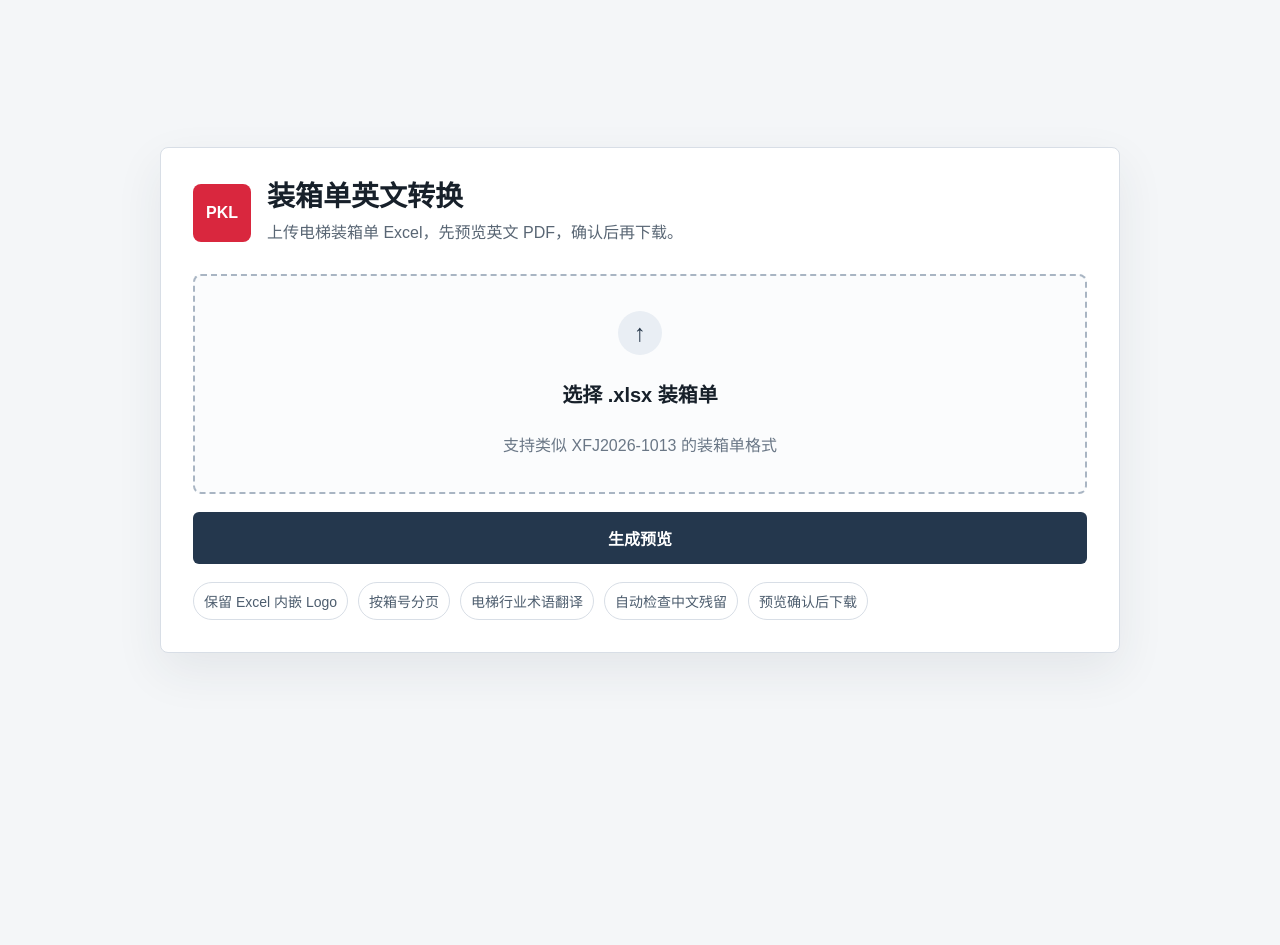
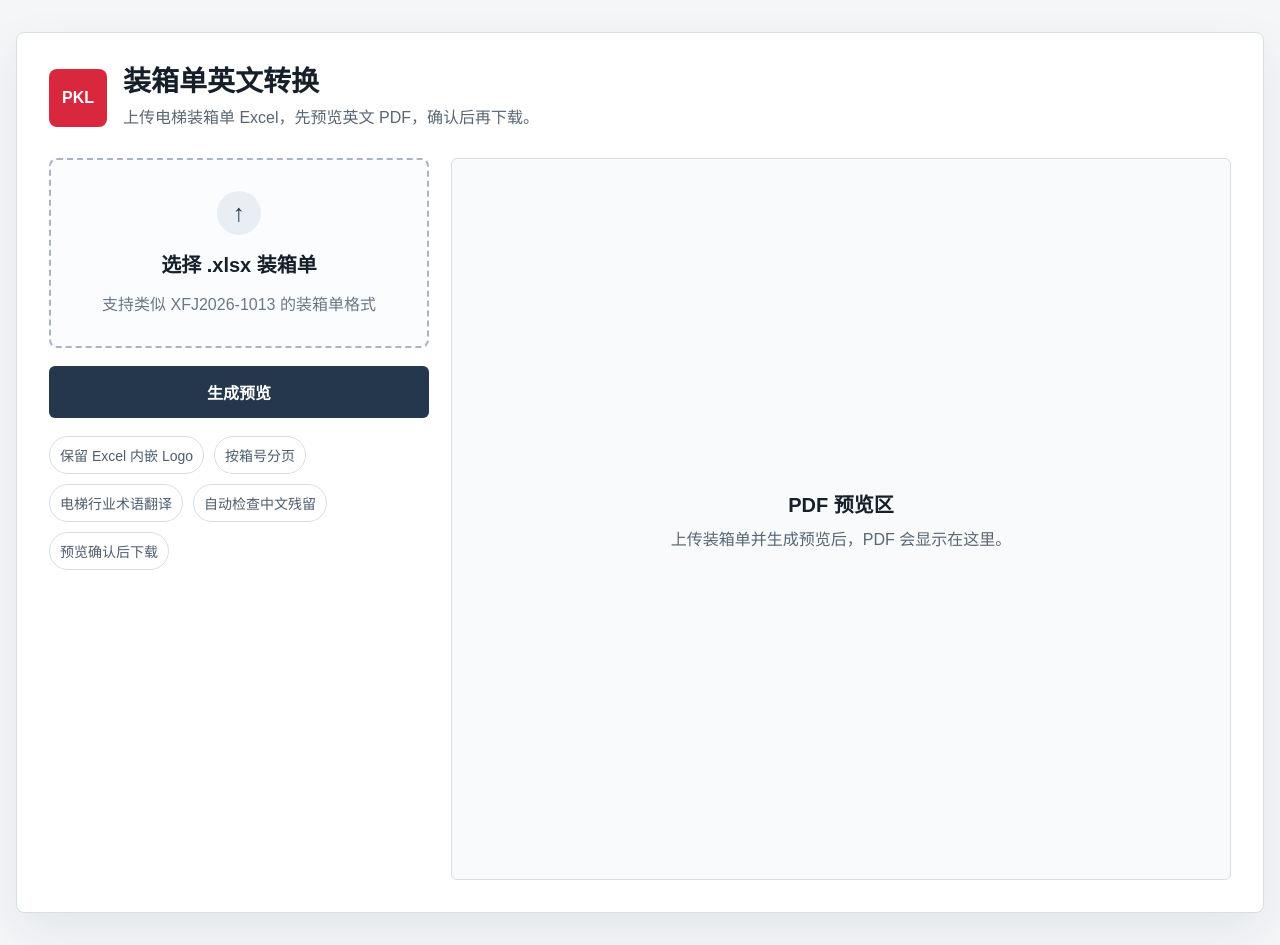
Before and after one commit to nafucode/pkl, a Flask app: page / in a window 1280 px wide. Before the commit the page ends 655 px from the top, so only its background shows below. Run offline with Flask 3, Linux system fonts and the light colour scheme.

Commit message:
Upgrade preview workbench layout

```diff
--- a/app.py
+++ b/app.py
@@ -43,6 +43,18 @@ def make_archive(result, code: str) -> io.BytesIO:
         zipped.write(result.report_path, f"{code}-translation-check-report.txt")
     archive.seek(0)
     return archive
+
+
+def data_url(mimetype: str, content: bytes) -> str:
+    return f"data:{mimetype};base64," + base64.b64encode(content).decode("ascii")
+
+
+def report_summary(report_text: str, residual_chinese_count: int) -> dict[str, int]:
+    quality_match = re.search(r"WARNING:\s*(\d+)\s+data quality issue", report_text)
+    return {
+        "residualChinese": residual_chinese_count,
+        "qualityIssues": int(quality_match.group(1)) if quality_match else 0,
+    }
 
 
 @app.get("/")
@@ -110,17 +122,25 @@ def preview():
 
         archive = make_archive(result, code)
         pdf_bytes = result.pdf_path.read_bytes()
+        excel_bytes = result.excel_path.read_bytes()
         report_text = result.report_path.read_text(encoding="utf-8")
 
         return jsonify(
             {
                 "filename": f"{code}-English.zip",
+                "pdfFilename": f"{code}-English.pdf",
+                "excelFilename": f"{code}-English.xlsx",
                 "packageCount": result.package_count,
                 "pageCount": result.page_count,
                 "residualChineseCount": result.residual_chinese_count,
+                "summary": report_summary(report_text, result.residual_chinese_count),
                 "reportText": report_text,
-                "pdfDataUrl": "data:application/pdf;base64," + base64.b64encode(pdf_bytes).decode("ascii"),
-                "zipDataUrl": "data:application/zip;base64," + base64.b64encode(archive.getvalue()).decode("ascii"),
+                "pdfDataUrl": data_url("application/pdf", pdf_bytes),
+                "excelDataUrl": data_url(
+                    "application/vnd.openxmlformats-officedocument.spreadsheetml.sheet",
+                    excel_bytes,
+                ),
+                "zipDataUrl": data_url("application/zip", archive.getvalue()),
             }
         )
 
--- a/static/style.css
+++ b/static/style.css
@@ -16,13 +16,12 @@ body {
 
 .shell {
   min-height: 100vh;
-  display: grid;
-  place-items: center;
   padding: 32px 16px;
 }
 
-.panel {
-  width: min(960px, 100%);
+.workspace {
+  width: min(1280px, 100%);
+  margin: 0 auto;
   background: #ffffff;
   border: 1px solid #d8dee6;
   border-radius: 8px;
@@ -71,8 +70,19 @@ p {
   gap: 18px;
 }
 
+.layout {
+  display: grid;
+  grid-template-columns: minmax(300px, 380px) minmax(0, 1fr);
+  gap: 22px;
+  align-items: start;
+}
+
+.controls {
+  min-width: 0;
+}
+
 .drop {
-  min-height: 220px;
+  min-height: 190px;
   display: grid;
   place-items: center;
   gap: 8px;
@@ -146,15 +156,21 @@ button:hover,
   background: #b91f33;
 }
 
+.download.secondary {
+  background: #526175;
+}
+
+.download.secondary:hover {
+  background: #3f4d5e;
+}
+
 .result {
   margin-top: 22px;
 }
 
 .result-head {
-  display: flex;
-  gap: 16px;
-  align-items: center;
-  justify-content: space-between;
+  display: grid;
+  gap: 6px;
   margin-bottom: 16px;
 }
 
@@ -164,17 +180,83 @@ button:hover,
 }
 
 .result-head span {
-  margin-top: 6px;
   color: #596674;
   line-height: 1.5;
 }
 
-.preview {
-  width: 100%;
-  height: min(72vh, 760px);
+.checks {
+  display: grid;
+  grid-template-columns: repeat(2, minmax(0, 1fr));
+  gap: 10px;
+  margin-bottom: 16px;
+}
+
+.check-card {
+  min-height: 78px;
+  display: grid;
+  align-content: center;
+  gap: 6px;
+  padding: 12px;
+  border: 1px solid #d8dee6;
+  border-radius: 6px;
+  background: #fbfcfd;
+}
+
+.check-card.ok {
+  border-color: #b8d9c7;
+  background: #f1faf5;
+}
+
+.check-card.warning {
+  border-color: #f0c36a;
+  background: #fff8e8;
+}
+
+.check-label {
+  color: #657385;
+  font-size: 13px;
+}
+
+.check-card strong {
+  font-size: 24px;
+  line-height: 1;
+}
+
+.download-group {
+  display: grid;
+  gap: 10px;
+}
+
+.preview-pane {
+  min-height: 720px;
   border: 1px solid #d8dee6;
   border-radius: 6px;
   background: #f8fafc;
+  overflow: hidden;
+}
+
+.preview {
+  width: 100%;
+  height: 78vh;
+  min-height: 720px;
+  border: 0;
+  background: #f8fafc;
+}
+
+.empty-preview {
+  min-height: 720px;
+  display: grid;
+  place-items: center;
+  align-content: center;
+  gap: 8px;
+  padding: 28px;
+  text-align: center;
+  color: #596674;
+}
+
+.empty-preview strong {
+  color: #17202a;
+  font-size: 20px;
 }
 
 .report {
@@ -232,8 +314,23 @@ button:hover,
   color: #9c1728;
 }
 
+@media (max-width: 900px) {
+  .layout {
+    grid-template-columns: 1fr;
+  }
+
+  .preview-pane,
+  .empty-preview {
+    min-height: 520px;
+  }
+
+  .preview {
+    min-height: 520px;
+  }
+}
+
 @media (max-width: 620px) {
-  .panel {
+  .workspace {
     padding: 22px;
   }
 
@@ -254,6 +351,7 @@ button:hover,
 
   .preview {
     height: 62vh;
+    min-height: 440px;
   }
 
   h1 {
--- a/templates/index.html
+++ b/templates/index.html
@@ -8,17 +8,19 @@
   </head>
   <body>
     <main class="shell">
-      <section class="panel">
-        <div class="brand">
+      <section class="workspace">
+        <header class="brand">
           <div class="mark">PKL</div>
           <div>
             <h1>装箱单英文转换</h1>
             <p>上传电梯装箱单 Excel，先预览英文 PDF，确认后再下载。</p>
           </div>
-        </div>
+        </header>
 
         <div id="alert" class="alert" hidden></div>
 
+        <div class="layout">
+          <aside class="controls">
             <form id="upload-form" class="upload" action="{{ url_for('preview') }}" method="post" enctype="multipart/form-data">
               <label class="drop">
                 <input id="packing_list" type="file" name="packing_list" accept=".xlsx" required>
@@ -31,13 +33,35 @@
 
             <div id="result" class="result" hidden>
               <div class="result-head">
-            <div>
                 <strong>预览已生成</strong>
                 <span id="result-meta"></span>
               </div>
-            <a id="download-link" class="download primary" href="#">下载 Excel + PDF</a>
+
+              <div class="checks" aria-label="检查摘要">
+                <div class="check-card">
+                  <span class="check-label">箱号</span>
+                  <strong id="package-count">-</strong>
                 </div>
-          <iframe id="pdf-preview" class="preview" title="PDF 预览"></iframe>
+                <div class="check-card">
+                  <span class="check-label">PDF 页数</span>
+                  <strong id="page-count">-</strong>
+                </div>
+                <div id="residual-card" class="check-card">
+                  <span class="check-label">中文残留</span>
+                  <strong id="residual-count">-</strong>
+                </div>
+                <div id="quality-card" class="check-card">
+                  <span class="check-label">数据提醒</span>
+                  <strong id="quality-count">-</strong>
+                </div>
+              </div>
+
+              <div class="download-group">
+                <a id="pdf-download-link" class="download primary" href="#">下载 PDF</a>
+                <a id="excel-download-link" class="download" href="#">下载 Excel</a>
+                <a id="zip-download-link" class="download secondary" href="#">下载 ZIP</a>
+              </div>
+
               <details class="report">
                 <summary>查看检查报告</summary>
                 <pre id="report-text"></pre>
@@ -51,6 +75,16 @@
               <span>自动检查中文残留</span>
               <span>预览确认后下载</span>
             </div>
+          </aside>
+
+          <section class="preview-pane">
+            <div id="empty-preview" class="empty-preview">
+              <strong>PDF 预览区</strong>
+              <span>上传装箱单并生成预览后，PDF 会显示在这里。</span>
+            </div>
+            <iframe id="pdf-preview" class="preview" title="PDF 预览" hidden></iframe>
+          </section>
+        </div>
       </section>
     </main>
     <script>
@@ -61,9 +95,18 @@
       const alertBox = document.querySelector("#alert");
       const resultBox = document.querySelector("#result");
       const resultMeta = document.querySelector("#result-meta");
-      const downloadLink = document.querySelector("#download-link");
+      const pdfDownloadLink = document.querySelector("#pdf-download-link");
+      const excelDownloadLink = document.querySelector("#excel-download-link");
+      const zipDownloadLink = document.querySelector("#zip-download-link");
       const pdfPreview = document.querySelector("#pdf-preview");
       const reportText = document.querySelector("#report-text");
+      const emptyPreview = document.querySelector("#empty-preview");
+      const packageCountLabel = document.querySelector("#package-count");
+      const pageCountLabel = document.querySelector("#page-count");
+      const residualCountLabel = document.querySelector("#residual-count");
+      const qualityCountLabel = document.querySelector("#quality-count");
+      const residualCard = document.querySelector("#residual-card");
+      const qualityCard = document.querySelector("#quality-card");
 
       input.addEventListener("change", () => {
         nameLabel.textContent = input.files[0]?.name || "支持类似 XFJ2026-1013 的装箱单格式";
@@ -73,6 +116,8 @@
         event.preventDefault();
         alertBox.hidden = true;
         resultBox.hidden = true;
+        pdfPreview.hidden = true;
+        emptyPreview.hidden = false;
 
         if (!input.files.length) {
           alertBox.textContent = "请选择一个 Excel 装箱单文件。";
@@ -93,19 +138,34 @@
 
           const data = await response.json();
 
-          downloadLink.href = data.zipDataUrl;
-          downloadLink.download = data.filename || "packing-list-English.zip";
+          pdfDownloadLink.href = data.pdfDataUrl;
+          pdfDownloadLink.download = data.pdfFilename || "packing-list-English.pdf";
+          excelDownloadLink.href = data.excelDataUrl;
+          excelDownloadLink.download = data.excelFilename || "packing-list-English.xlsx";
+          zipDownloadLink.href = data.zipDataUrl;
+          zipDownloadLink.download = data.filename || "packing-list-English.zip";
           pdfPreview.src = data.pdfDataUrl;
           reportText.textContent = data.reportText || "";
 
           const packageCount = data.packageCount;
           const pageCount = data.pageCount;
           const residualCount = Number(data.residualChineseCount || "0");
+          const qualityCount = Number(data.summary?.qualityIssues || "0");
           const checkText = residualCount > 0
             ? `发现 ${residualCount} 处中文残留，请查看下载包内的检查报告。`
             : "中文残留检查通过。";
           resultMeta.textContent = `已生成 ${packageCount || "-"} 个箱号明细，PDF 共 ${pageCount || "-"} 页。${checkText}`;
+          packageCountLabel.textContent = packageCount || "-";
+          pageCountLabel.textContent = pageCount || "-";
+          residualCountLabel.textContent = residualCount;
+          qualityCountLabel.textContent = qualityCount;
+          residualCard.classList.toggle("warning", residualCount > 0);
+          residualCard.classList.toggle("ok", residualCount === 0);
+          qualityCard.classList.toggle("warning", qualityCount > 0);
+          qualityCard.classList.toggle("ok", qualityCount === 0);
           resultBox.hidden = false;
+          emptyPreview.hidden = true;
+          pdfPreview.hidden = false;
         } catch (error) {
           alertBox.textContent = error.message;
           alertBox.hidden = false;
```
Lines whose indentation alone changed are shown as unchanged.
